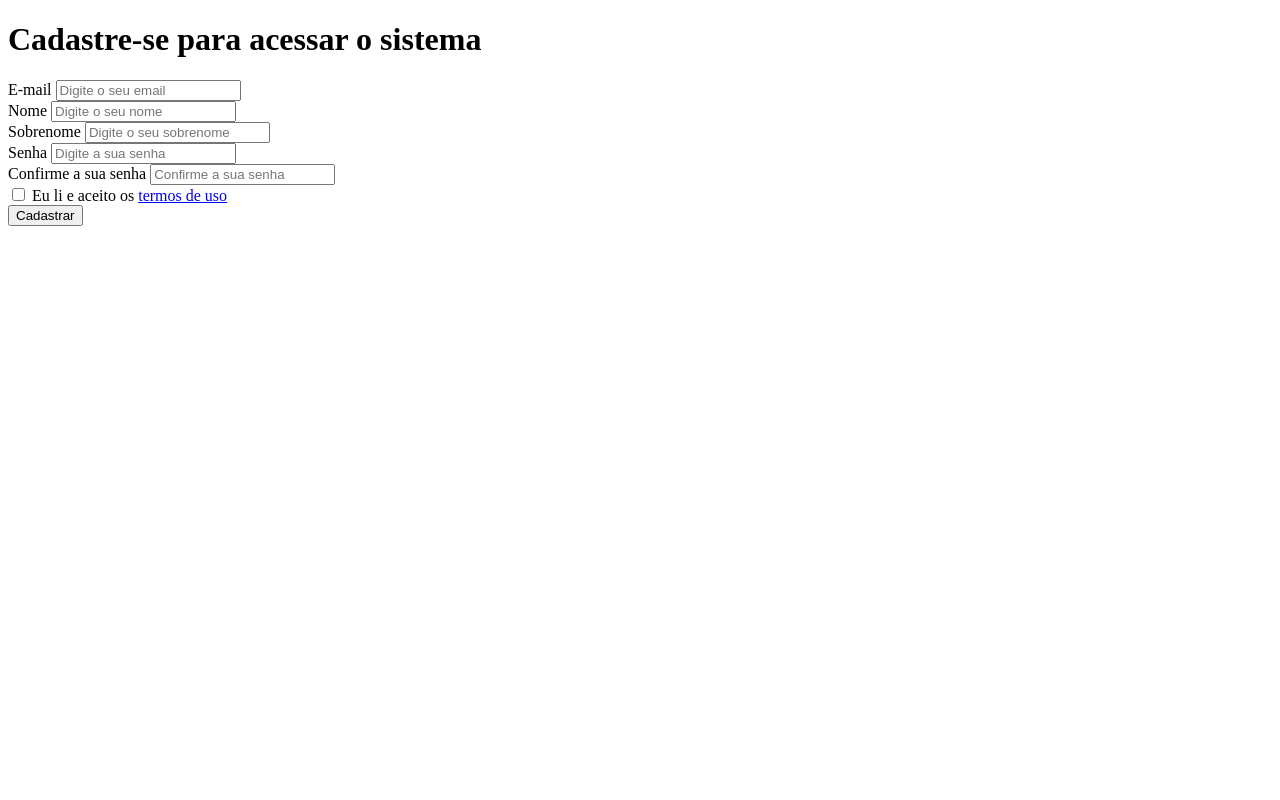
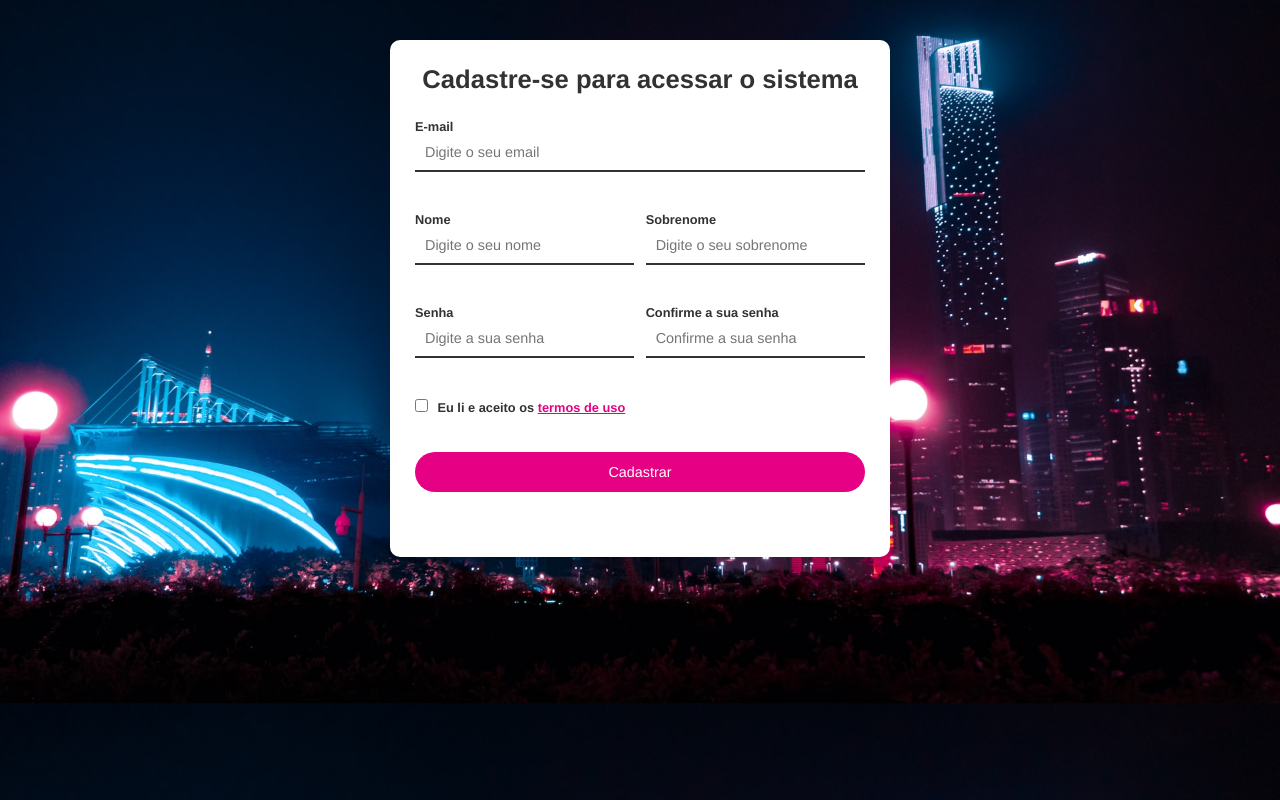
Before and after one commit to xandaosilva/tela-cadastro-html, a plain HTML site: page index.html in a window 1280 px wide. Drawn offline with Linux system fonts and the light colour scheme.

Commit message:
styles css

```diff
--- a/assets/css/styles.css
+++ b/assets/css/styles.css
@@ -0,0 +1,108 @@
+*{
+    margin: 0;
+    padding: 0;
+    box-sizing: border-box;
+    font-family: Helvetica, sans-serif;
+    color: #323232;
+    border: none;
+}
+
+input, label{
+    display: block;
+    width: 100%;
+}
+
+input:focus, label:focus{
+    outline: none;
+}
+
+a{
+    color: #E60084;
+}
+
+body{
+    padding-top: 5vh;
+    background-image: url("../img/bg-register-page.jpg");
+    background-size: cover;
+    background-position-y: -150px;
+}
+
+#main-container{
+    width: 500px;
+    margin-left: auto;
+    margin-right: auto;
+    background-color: #FFF;
+    border-radius: 10px;
+    padding: 25px;
+}
+
+#main-container h1{
+    text-align: center;
+    margin-bottom: 25px;
+    font-size: 1.6rem;
+}
+
+form{
+    display: flex;
+    flex-wrap: wrap;
+    justify-content: space-between;
+}
+
+.full-box{
+    flex: 1 1 100%;
+    position: relative;
+}
+
+.half-box{
+    flex: 1 1 45%;
+    position: relative;
+}
+
+.spacing{
+    margin-right: 2.5%;
+}
+
+label{
+    font-weight: bold;
+    font-size: 0.8rem;
+}
+
+input{
+    border-bottom: solid 2px #323232;
+    padding: 10px;
+    font-size: 0.9rem;
+    margin-bottom: 40px;
+}
+
+input:focus{
+    border-color: #E60084;
+}
+
+input[type="submit"]{
+    background-color: #E60084;
+    color: #FFF;
+    border: none;
+    border-radius: 20px;
+    height: 40px;
+    cursor: pointer;
+}
+
+#agreement{
+    margin-right: 5px;
+}
+
+#agreement, #agreement-label{
+    display: inline-block;
+    width: auto;
+}
+
+.error-validation{
+    color: #FF1A1A;
+    position: absolute;
+    top: 57px;
+    font-size: 0.8rem;
+}
+
+.template{
+    display: none;
+}
--- a/index.html
+++ b/index.html
@@ -15,7 +15,7 @@
                 <label for="email">E-mail</label>
                 <input type="email" name="email" id="email" placeholder="Digite o seu email" required>
             </div>
-            <div class="half-box">
+            <div class="half-box spacing">
                 <label for="name">Nome</label>
                 <input type="text" name="name" id="name" placeholder="Digite o seu nome" required>
             </div>
@@ -23,7 +23,7 @@
                 <label for="lastname">Sobrenome</label>
                 <input type="text" name="lastname" id="lastname" placeholder="Digite o seu sobrenome" required>
             </div>
-            <div class="half-box">
+            <div class="half-box spacing">
                 <label for="password">Senha</label>
                 <input type="password" name="password" id="password" placeholder="Digite a sua senha" required>
             </div>
```
